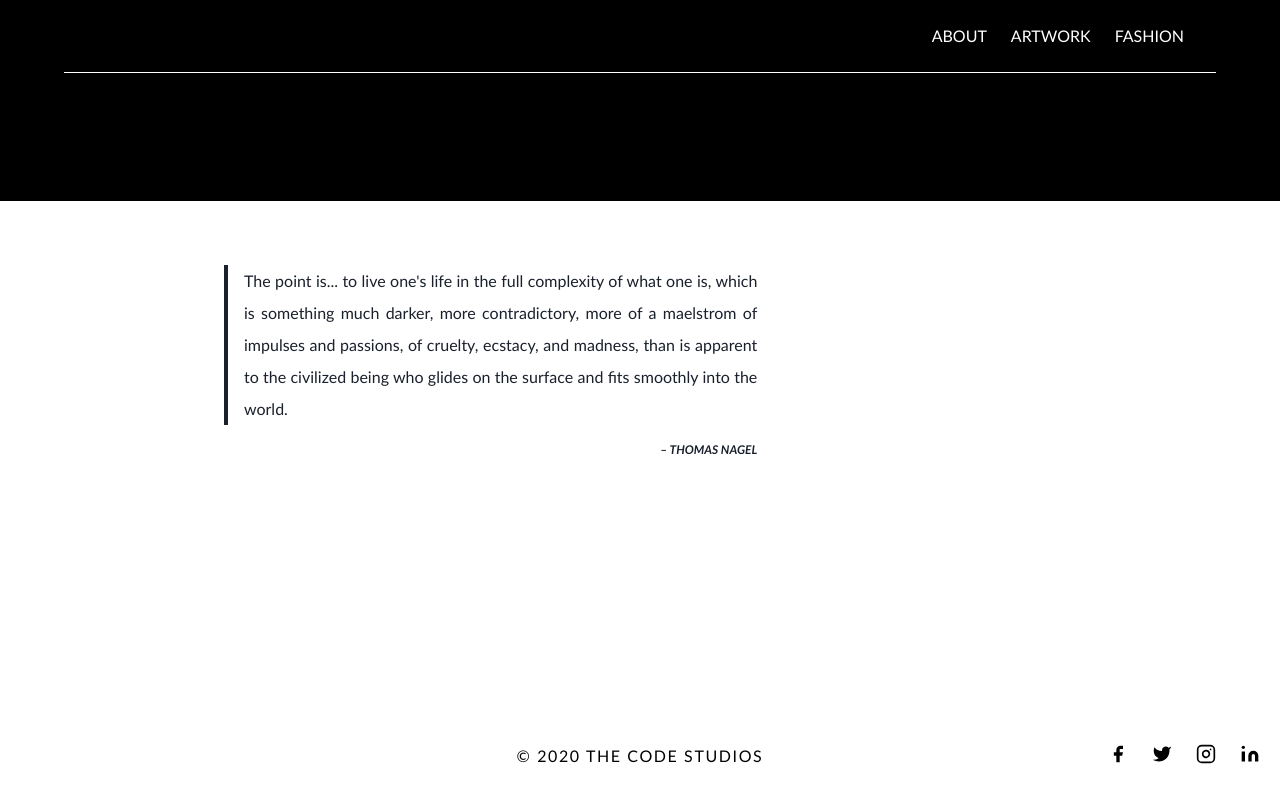
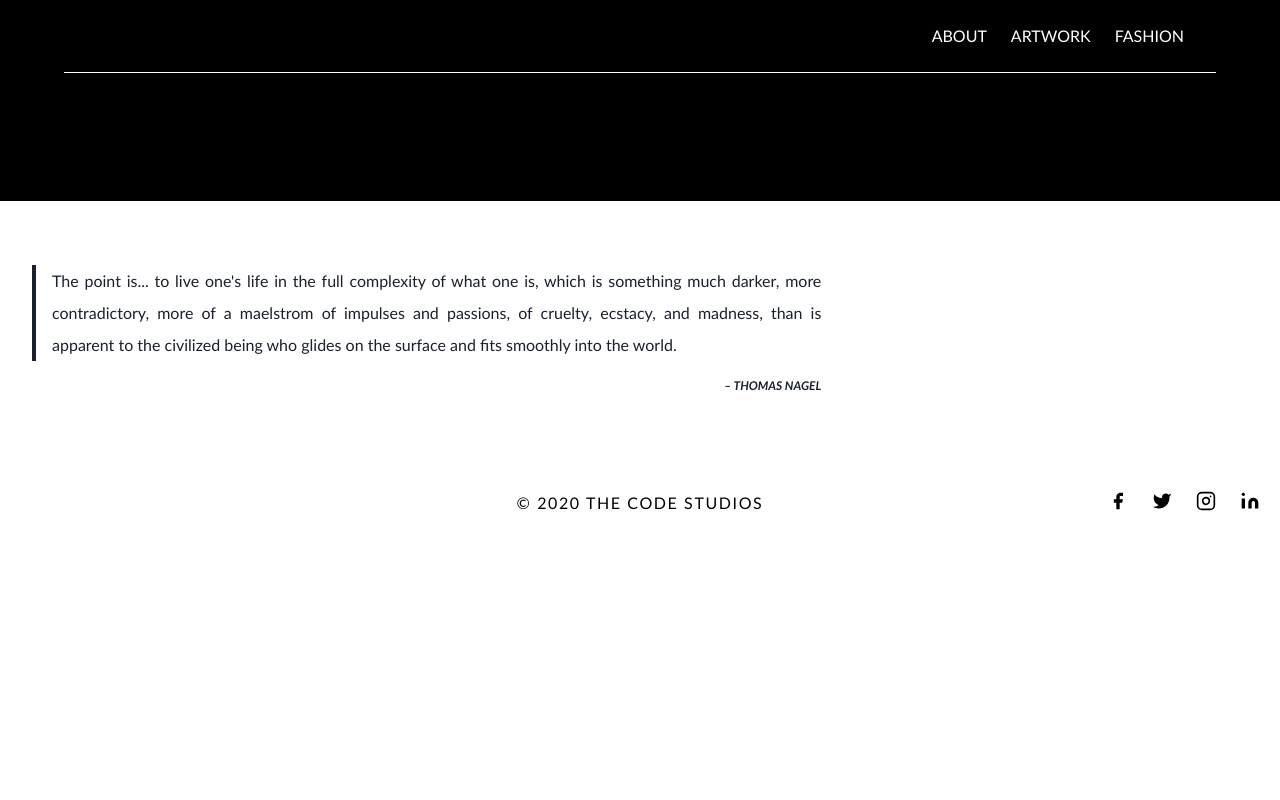
Before and after one commit to joekariuki/codestudiosofficial, a Gatsby site: page /about in a window 1280 px wide. Built offline with nearby package versions, Linux system fonts and the light colour scheme; Gatsby itself is replaced by a stand-in of ours; what @tailwindcss/custom-forms would draw is missing.

Commit message:
Update layout  template

```diff
--- a/src/components/layout.js
+++ b/src/components/layout.js
@@ -8,7 +8,7 @@ function Layout({ children }) {
   return (
     <div className="flex flex-col min-h-screen font-sans text-gray-900">
       <Header />
-      <main className="flex-1 w-full max-w-4xl px-4 py-8 mx-auto md:px-8 md:py-16">
+      <main className="container mx-auto flex px-4 py-8 md:px-8 md:py-16">
         {children}
       </main>
       <Footer />
```
